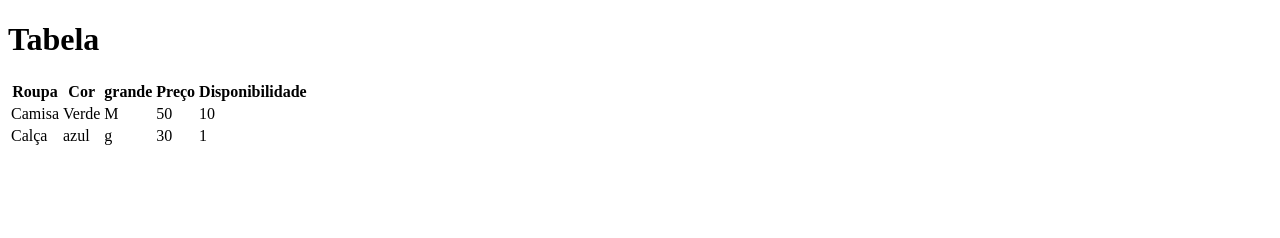
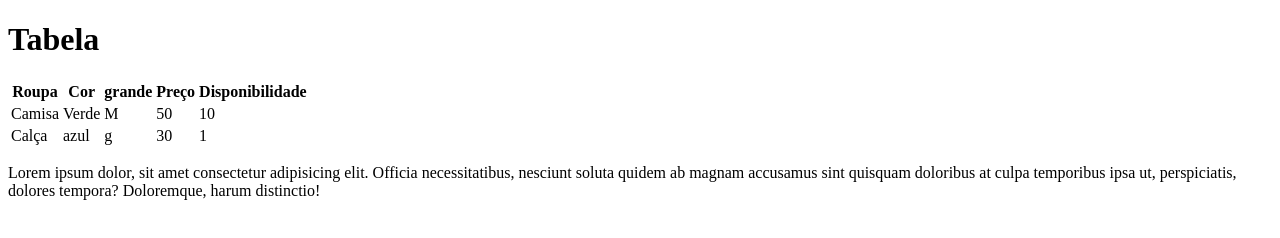
Before and after one commit to Emerson007700/aula-tabela, a plain HTML site: page index.html in a window 1280 px wide. Drawn offline with Linux system fonts and the light colour scheme.

Commit message:
Adcionando lorem

```diff
--- a/index.html
+++ b/index.html
@@ -33,6 +33,6 @@
                   </tr>
         </table>
 
-
+      <p>Lorem ipsum dolor, sit amet consectetur adipisicing elit. Officia necessitatibus, nesciunt soluta quidem ab magnam accusamus sint quisquam doloribus at culpa temporibus ipsa ut, perspiciatis, dolores tempora? Doloremque, harum distinctio!</p>
 </body>
 </html>
```
